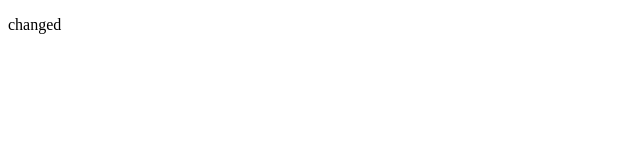
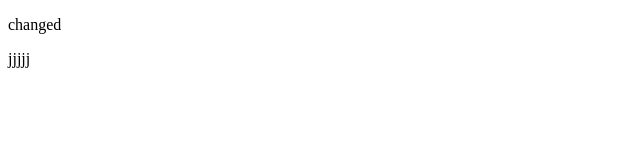
Before and after one commit to xodjiaka/test, a plain HTML site: page index.html in a window 1280 px wide. Shown: the full height of the page, 0-640 px from the left. Drawn offline with Linux system fonts and the light colour scheme.

Commit message:
Update index.html
uzgardi

```diff
--- a/index.html
+++ b/index.html
@@ -7,5 +7,6 @@
 </head>
 <body>
     <p>changed</p>
+    jjjjj
 </body>
 </html>
```
